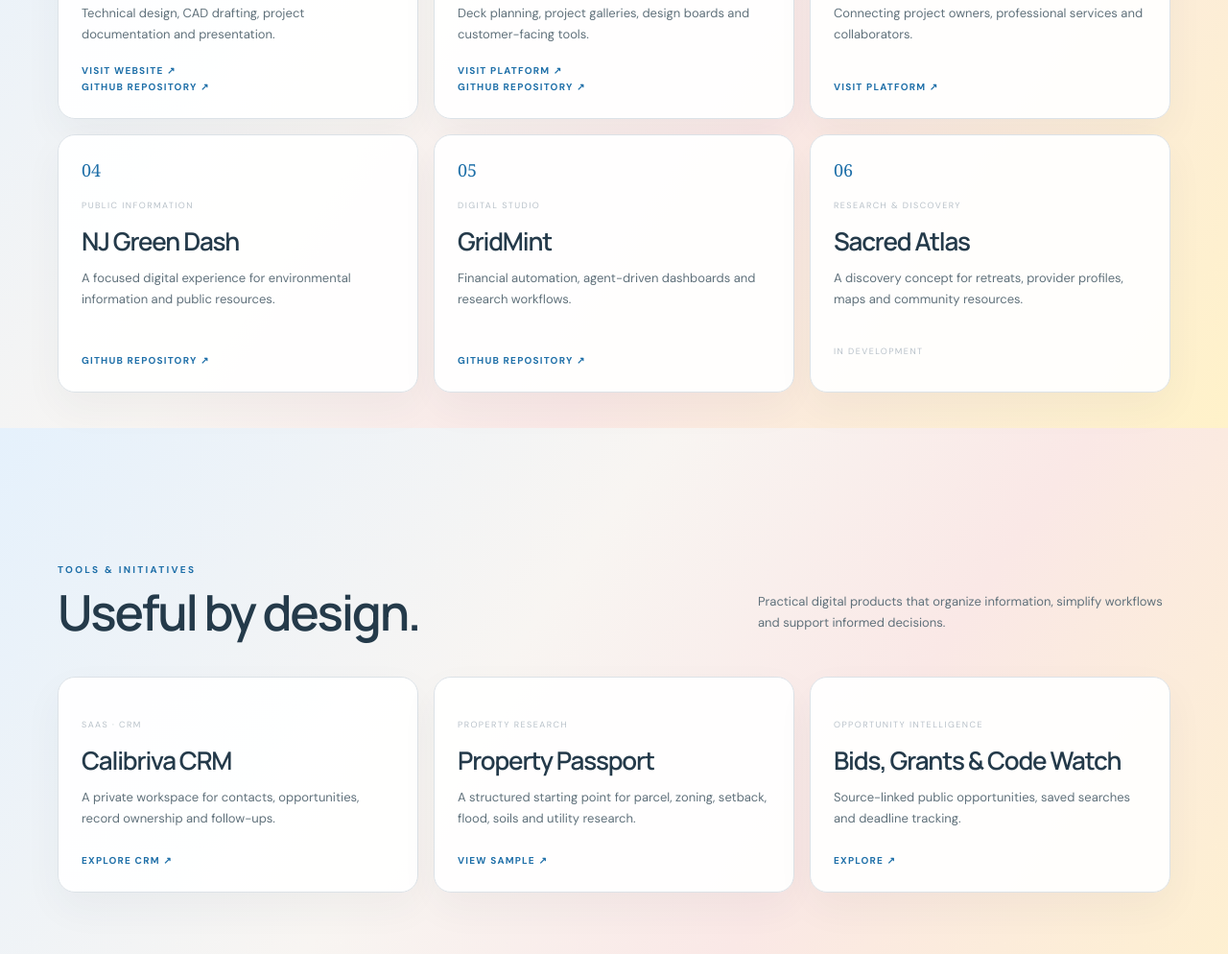
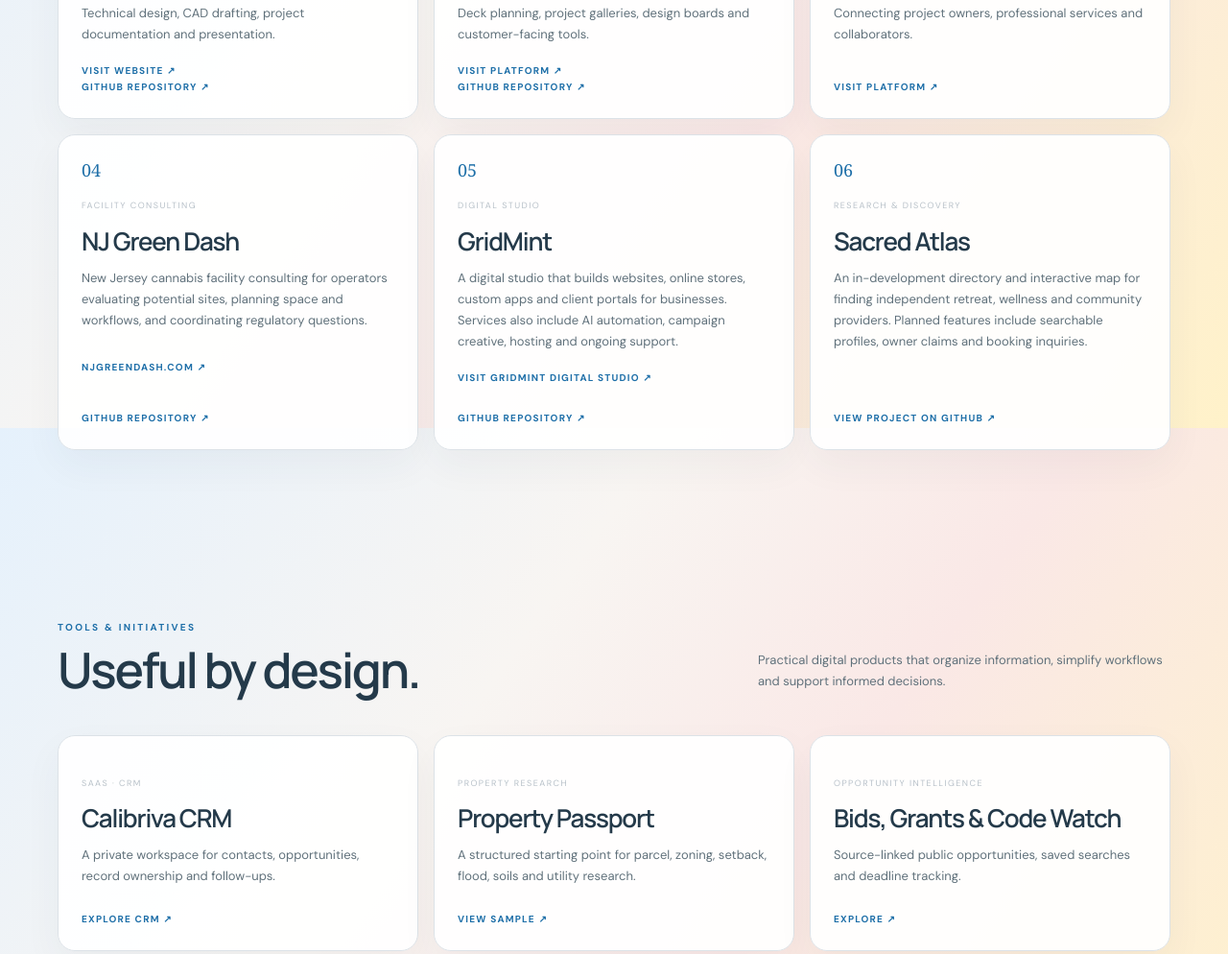
Before and after one commit to calibrationcorp/lucian-demarco-portfolio, a plain HTML site: page index.html in a window 1280 px wide. Shown: the part 1154-2148 px from the top of the page at 96% size. Drawn offline with Linux system fonts and the light colour scheme.

Commit message:
Add business descriptions and website links to portfolio cards

```diff
--- a/index.html
+++ b/index.html
@@ -60,9 +60,9 @@ body[data-theme="miami"] .brand b{color:#ffe44d!important}
 <article class="card"><div class="num">01</div><div class="tag">Digital platform</div><h3>Simple Arch Studios</h3><p>Technical design, CAD drafting, project documentation and presentation.</p><a href="https://simple-arch-studios.onrender.com/" target="_blank">Visit website ↗</a><a href="https://github.com/calibrationcorp/simple-arch" target="_blank">GitHub repository ↗</a></article>
 <article class="card"><div class="num">02</div><div class="tag">Outdoor living</div><h3>OnlyDecks</h3><p>Deck planning, project galleries, design boards and customer-facing tools.</p><a href="https://onlydecks.store/" target="_blank">Visit platform ↗</a><a href="https://github.com/calibrationcorp/onlydecks" target="_blank">GitHub repository ↗</a></article>
 <article class="card"><div class="num">03</div><div class="tag">Professional network</div><h3>Calibration Network</h3><p>Connecting project owners, professional services and collaborators.</p><a href="https://calibration-co.com/" target="_blank">Visit platform ↗</a></article>
-<article class="card"><div class="num">04</div><div class="tag">Public information</div><h3>NJ Green Dash</h3><p>A focused digital experience for environmental information and public resources.</p><a href="https://github.com/calibrationcorp/njgreendash" target="_blank">GitHub repository ↗</a></article>
-<article class="card"><div class="num">05</div><div class="tag">Digital studio</div><h3>GridMint</h3><p>Financial automation, agent-driven dashboards and research workflows.</p><a href="https://github.com/calibrationcorp/gridmint-digital-studio" target="_blank">GitHub repository ↗</a></article>
-<article class="card"><div class="num">06</div><div class="tag">Research &amp; discovery</div><h3>Sacred Atlas</h3><p>A discovery concept for retreats, provider profiles, maps and community resources.</p><span class="tag">In development</span></article>
+<article class="card"><div class="num">04</div><div class="tag">Facility consulting</div><h3>NJ Green Dash</h3><p>New Jersey cannabis facility consulting for operators evaluating potential sites, planning space and workflows, and coordinating regulatory questions.</p><a href="https://www.njgreendash.com/" target="_blank" rel="noopener noreferrer">njgreendash.com ↗</a><br><a href="https://github.com/calibrationcorp/njgreendash" target="_blank" rel="noopener noreferrer">GitHub repository ↗</a></article>
+<article class="card"><div class="num">05</div><div class="tag">Digital studio</div><h3>GridMint</h3><p>A digital studio that builds websites, online stores, custom apps and client portals for businesses. Services also include AI automation, campaign creative, hosting and ongoing support.</p><a href="https://gridmint-digital-studio.onrender.com/" target="_blank" rel="noopener noreferrer">Visit GridMint Digital Studio ↗</a><br><a href="https://github.com/calibrationcorp/gridmint-digital-studio" target="_blank" rel="noopener noreferrer">GitHub repository ↗</a></article>
+<article class="card"><div class="num">06</div><div class="tag">Research &amp; discovery</div><h3>Sacred Atlas</h3><p>An in-development directory and interactive map for finding independent retreat, wellness and community providers. Planned features include searchable profiles, owner claims and booking inquiries.</p><a href="https://github.com/calibrationcorp/sacred-atlas" target="_blank" rel="noopener noreferrer">View project on GitHub ↗</a></article>
 </div></section>
 <section id="ventures" class="wrap"><div class="head"><div><div class="eyebrow">Tools &amp; initiatives</div><h2>Useful by design.</h2></div><p>Practical digital products that organize information, simplify workflows and support informed decisions.</p></div><div class="grid">
 <article class="card"><div class="tag">SaaS · CRM</div><h3>Calibriva CRM</h3><p>A private workspace for contacts, opportunities, record ownership and follow-ups.</p><a href="https://calibration-co.com/crm.html" target="_blank">Explore CRM ↗</a></article>
```
